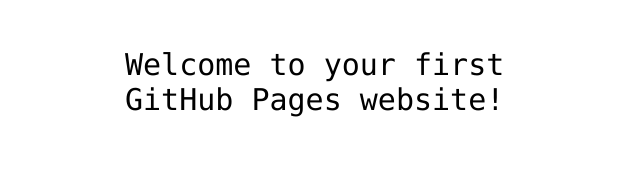
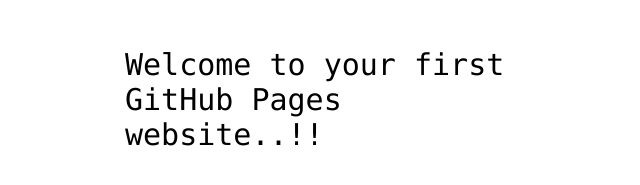
Before and after one commit to Rushabh-454/hello-world, a plain HTML site: page index.html in a window 1280 px wide. Shown: the part 341-526 px from the top of the page, without its empty margins (315-955 px from the left). Drawn offline with Linux system fonts and the light colour scheme.

Commit message:
Index Updated

```diff
--- a/index.html
+++ b/index.html
@@ -12,7 +12,7 @@
 <img src="https://octodex.github.com/images/daftpunktocat-thomas.gif" id="octocat" alt="octocat-gif" />
 
 <!-- Change this code here by copy and pasting your template on line 15 -->
-<p>Welcome to your first GitHub Pages website!</p>
+<p>Welcome to your first GitHub Pages website..!!</p>
 
 </body>
 </html>
```
